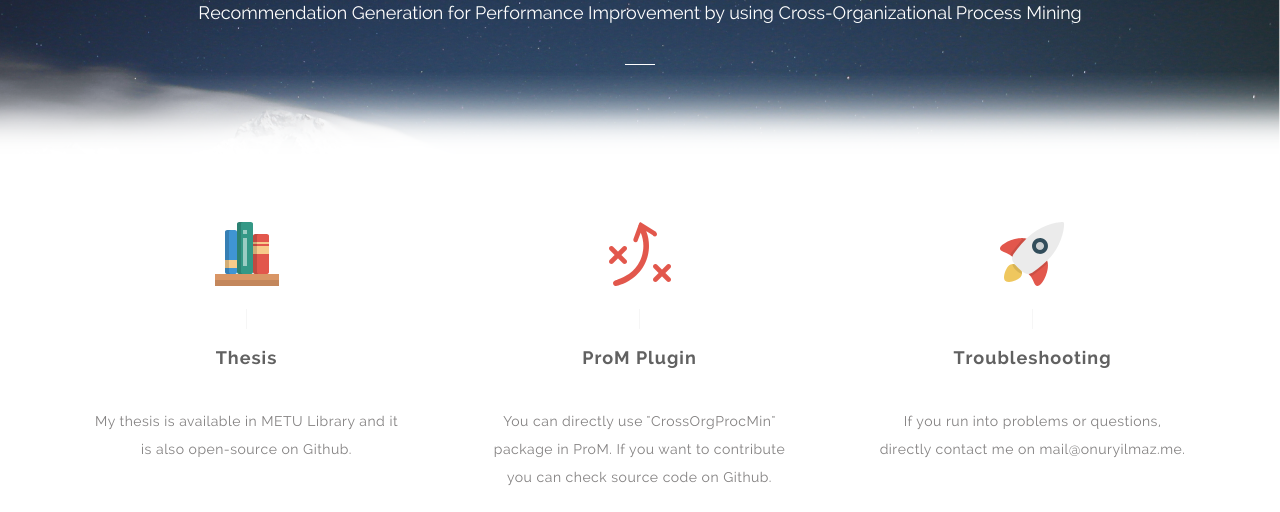
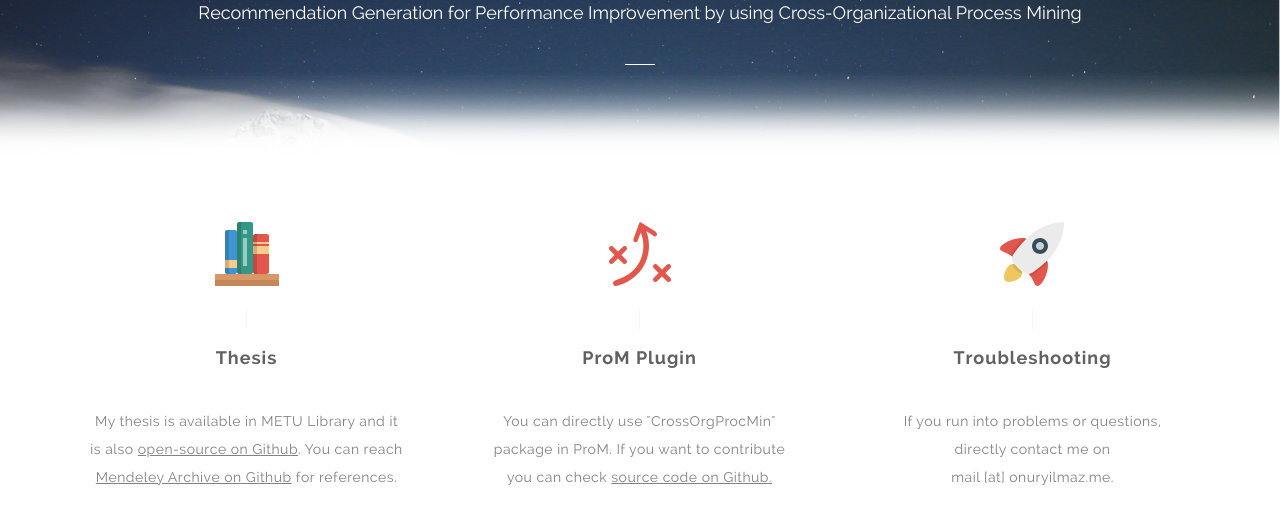
Before and after one commit to onuryilmaz/cross-org-proc-min, a plain HTML site: page index.html in a window 1280 px wide. Shown: the part 288-800 px from the top of the page. Drawn offline with Linux system fonts and the light colour scheme.

Commit message:
no message

```diff
--- a/css/reset.css
+++ b/css/reset.css
@@ -52,7 +52,7 @@
         font-size:100%;
         vertical-align:baseline;
         background:transparent;
-        color: #ffffff;
+        color:  #838181;
     }
 
     /* change colours to suit your needs */
--- a/index.html
+++ b/index.html
@@ -42,19 +42,19 @@
 				<img class="icon" src="img/icon1.png" alt=""/>
 				<span class="separator"></span>
 				<h2>Thesis</h2>
-				<p>My thesis is available in METU Library and it is also open-source on Github.</p>
+				<p>My thesis is available in METU Library and it is also <a href="https://github.com/onuryilmaz/thesis-tex">open-source on Github</a>. You can reach <a href="https://github.com/onuryilmaz/thesis-mendeley">Mendeley Archive on Github</a> for references.</p>
 			</li>
 			<li class="animated wow fadeInDown"  data-wow-delay=".2s">
 				<img class="icon" src="img/icon2.png" alt=""/>
 				<span class="separator"></span>
 				<h2>ProM Plugin</h2>
-				<p>You can directly use "CrossOrgProcMin" package in ProM. If you want to contribute you can check source code on Github.</p>
+				<p>You can directly use "CrossOrgProcMin" package in ProM. If you want to contribute you can check <a href="https://github.com/onuryilmaz/cross-org-proc-min">source code on Github.</a></p>
 			</li>
 			<li class="animated wow fadeInDown"  data-wow-delay=".4s">
 				<img class="icon" src="img/icon3.png" alt=""/>
 				<span class="separator"></span>
 				<h2>Troubleshooting</h2>
-				<p>If you run into problems or questions, directly contact me on mail@onuryilmaz.me.</p>
+				<p>If you run into problems or questions, directly contact me on <br> mail [at] onuryilmaz.me.</p>
 			</li>
 		</ul>
 	</section><!--  End services  -->
```
